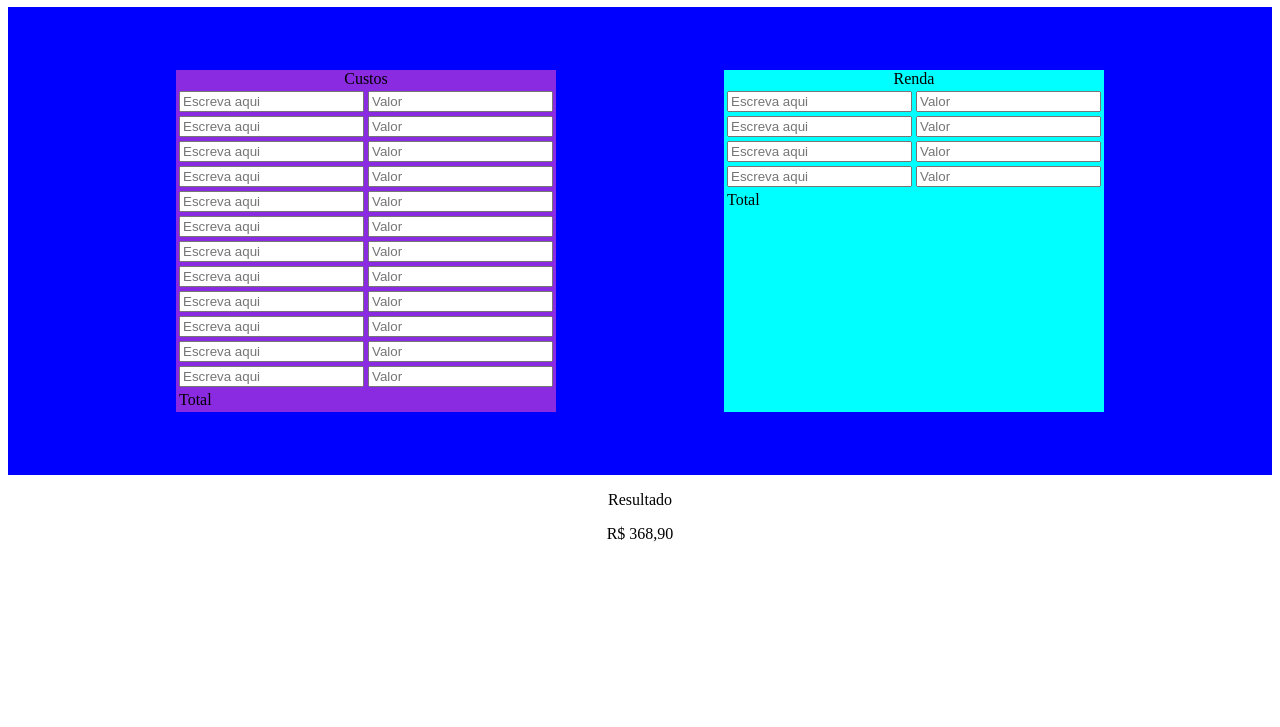
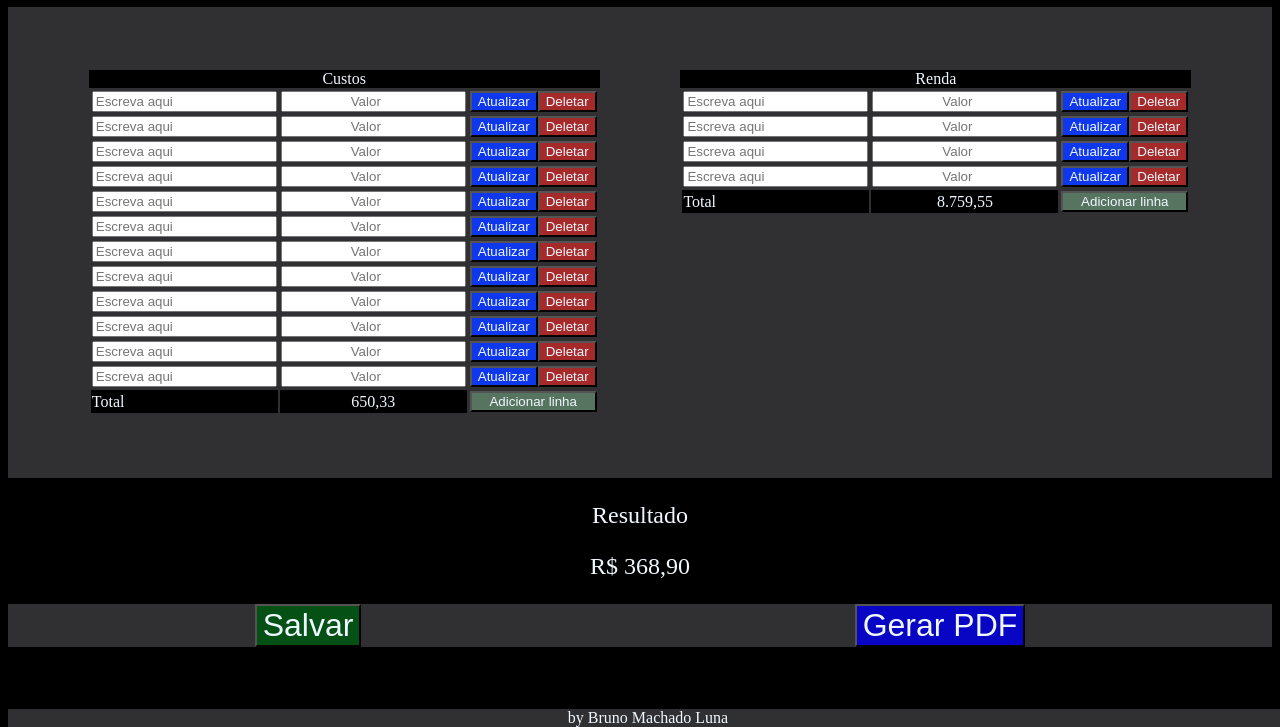
Before and after one commit to brunomacluna/Controle_Financeiro_Pessoal, a plain HTML site: page index.html in a window 1280 px wide. Shown: the part 73-800 px from the top of the page. Drawn offline with Linux system fonts and the light colour scheme.

Commit message:
modificações no index, add botões de salvar e gerar pdf. Realizado estilizações básicas para frontend com css no style

```diff
--- a/index.html
+++ b/index.html
@@ -13,59 +13,72 @@
         <div class="tabela-custos">
             <form action="">
                 <table>
-                    <caption>Custos</caption>
+                    <caption id="titulo-tabela-custos">Custos</caption>
                     <tr>
                         <td><input type="text" name="descricao" placeholder="Escreva aqui"></td>
                         <td><input type="number" name="valor" placeholder="Valor"></td>
+                        <td><button class="botao-atualizar">Atualizar</button><button class="botao-deletar">Deletar</button></td>
                     </tr>
                     <tr>
                         <td><input type="text" name="descricao" placeholder="Escreva aqui"></td>
                         <td><input type="number" name="valor" placeholder="Valor"></td>
+                        <td><button class="botao-atualizar">Atualizar</button><button class="botao-deletar">Deletar</button></td>
                     </tr>
                     <tr>
                         <td><input type="text" name="descricao" placeholder="Escreva aqui"></td>
                         <td><input type="number" name="valor" placeholder="Valor"></td>
+                        <td><button class="botao-atualizar">Atualizar</button><button class="botao-deletar">Deletar</button></td>
                     </tr>
                     <tr>
                         <td><input type="text" name="descricao" placeholder="Escreva aqui"></td>
                         <td><input type="number" name="valor" placeholder="Valor"></td>
+                        <td><button class="botao-atualizar">Atualizar</button><button class="botao-deletar">Deletar</button></td>
                     </tr>
                     <tr>
                         <td><input type="text" name="descricao" placeholder="Escreva aqui"></td>
                         <td><input type="number" name="valor" placeholder="Valor"></td>
+                        <td><button class="botao-atualizar">Atualizar</button><button class="botao-deletar">Deletar</button></td>
                     </tr>
                     <tr>
                         <td><input type="text" name="descricao" placeholder="Escreva aqui"></td>
                         <td><input type="number" name="valor" placeholder="Valor"></td>
+                        <td><button class="botao-atualizar">Atualizar</button><button class="botao-deletar">Deletar</button></td>
                     </tr>
                     <tr>
                         <td><input type="text" name="descricao" placeholder="Escreva aqui"></td>
                         <td><input type="number" name="valor" placeholder="Valor"></td>
+                        <td><button class="botao-atualizar">Atualizar</button><button class="botao-deletar">Deletar</button></td>
                     </tr>
                     <tr>
                         <td><input type="text" name="descricao" placeholder="Escreva aqui"></td>
                         <td><input type="number" name="valor" placeholder="Valor"></td>
+                        <td><button class="botao-atualizar">Atualizar</button><button class="botao-deletar">Deletar</button></td>
                     </tr>
                     <tr>
                         <td><input type="text" name="descricao" placeholder="Escreva aqui"></td>
                         <td><input type="number" name="valor" placeholder="Valor"></td>
+                        <td><button class="botao-atualizar">Atualizar</button><button class="botao-deletar">Deletar</button></td>
                     </tr>
                     <tr>
                         <td><input type="text" name="descricao" placeholder="Escreva aqui"></td>
                         <td><input type="number" name="valor" placeholder="Valor"></td>
+                        <td><button class="botao-atualizar">Atualizar</button><button class="botao-deletar">Deletar</button></td>
                     </tr>
                     <tr>
                         <td><input type="text" name="descricao" placeholder="Escreva aqui"></td>
                         <td><input type="number" name="valor" placeholder="Valor"></td>
+                        <td><button class="botao-atualizar">Atualizar</button><button class="botao-deletar">Deletar</button></td>
                     </tr>
                     <tr>
                         <td><input type="text" name="descricao" placeholder="Escreva aqui"></td>
                         <td><input type="number" name="valor" placeholder="Valor"></td>
+                        <td><button class="botao-atualizar">Atualizar</button><button class="botao-deletar">Deletar</button></td>
                     </tr>
                     <tfoot>
                         <tr>
-                            <td>Total</td>
-                            <td id="total-custo"></td>
+                            <td id="total-custo-texto">Total</td>
+                            <td id="total-custo">650,33</td>
+                            <td><button id="adicionar-linha-custos">Adicionar linha</button></td>
                         </tr>
                     </tfoot>
                 </table>
@@ -75,36 +88,48 @@
         <div class="tabela-renda">
             <form action="">
                 <table>
-                    <caption>Renda</caption>
+                    <caption id="titulo-tabela-renda">Renda</caption>
                     <tr>
                         <td><input type="text" name="descricao" placeholder="Escreva aqui"></td>
                         <td><input type="number" name="valor" placeholder="Valor"></td>
+                        <td><button class="botao-atualizar">Atualizar</button><button class="botao-deletar">Deletar</button></td>
                     </tr>
                     <tr>
                         <td><input type="text" name="descricao" placeholder="Escreva aqui"></td>
                         <td><input type="number" name="valor" placeholder="Valor"></td>
+                        <td><button class="botao-atualizar">Atualizar</button><button class="botao-deletar">Deletar</button></td>
                     </tr>
                     <tr>
                         <td><input type="text" name="descricao" placeholder="Escreva aqui"></td>
                         <td><input type="number" name="valor" placeholder="Valor"></td>
+                        <td><button class="botao-atualizar">Atualizar</button><button class="botao-deletar">Deletar</button></td>
                     </tr>
                     <tr>
                         <td><input type="text" name="descricao" placeholder="Escreva aqui"></td>
                         <td><input type="number" name="valor" placeholder="Valor"></td>
+                        <td><button class="botao-atualizar">Atualizar</button><button class="botao-deletar">Deletar</button></td>
                     </tr>
                     <tfoot>
                         <tr>
-                            <td>Total</td>
-                            <td id="total-renda"></td>
+                            <td id="total-renda-texto">Total</td>
+                            <td id="total-renda">8.759,55</td>
+                            <td><button id="adicionar-linha-renda">Adicionar linha</button></td>
                         </tr>
                     </tfoot>
                 </table>
             </form>
         </div>
     </div>
+
     <div id="resultado">
         <p id="resultado-texto">Resultado</p>
         <p id="valor-total">R$ 368,90</p>
     </div>
+    <div class="botoes-conteiners">
+        <div id="div-salvar"><button id="button-salvar">Salvar</button></div>
+        <div id="div-gerar-pdf"><button id="button-gerar-pdf">Gerar PDF</button></div>
+    </div>
+
+    <footer id="rodape">by Bruno Machado Luna</footer>
 </body>
 </html>
--- a/style.css
+++ b/style.css
@@ -1,23 +1,102 @@
+body {
+    background-color: black;
+    color: aliceblue;
+}
+
 #titulo-principal {
     text-align: center;
 }
 
 .tabelas-conteiner {
-    background-color: blue;
+    background-color:rgb(48, 48, 51);
     display: flex;
     justify-content: space-evenly;
 }
 .tabela-custos {
-    background-color: blueviolet;
+    background-color: rgb(48, 48, 51);
     margin-top: 5%;
     margin-bottom: 5%;
 }
 .tabela-renda {
-    background-color: aqua;
+    background-color: rgb(48, 48, 51);
     margin-top: 5%;
     margin-bottom: 5%;
 }
 
 #resultado {
     text-align: center;
+    font-size: x-large;
 }
+
+.botao-atualizar {
+    color: aliceblue;
+    background-color: rgb(15, 55, 235);
+
+}
+.botao-deletar {
+    color: aliceblue;
+    background-color: brown;
+
+}
+#adicionar-linha-renda {
+    color: aliceblue;
+    background-color: rgb(86, 116, 95);
+    width: 100%;
+}
+#adicionar-linha-custos {
+    color: aliceblue;
+    background-color: rgb(86, 116, 95);
+    width: 100%;
+}
+
+input[name="valor"] {
+    text-align: center;
+}
+
+#total-custo {
+    text-align: center;
+    background-color: black;
+}
+#total-custo-texto {
+    background-color: black;
+}
+#total-renda {
+    text-align: center;
+    background-color: black;
+}
+#total-renda-texto {
+    background-color: black;
+}
+
+#titulo-tabela-custos {
+    background-color: black;
+}
+#titulo-tabela-renda {
+    background-color: black;
+}
+
+#rodape {
+    position: fixed;
+    width: 100%;
+    bottom: 0;
+    text-align: center;
+    color: aliceblue;
+    background-color:  rgb(48, 48, 51);
+}
+
+.botoes-conteiners {
+    display: flex;
+    background-color: rgb(48, 48, 51);
+    justify-content:space-around;
+}
+
+#button-salvar {
+    color: aliceblue;
+    background-color: rgb(4, 80, 21);
+   font-size: xx-large;
+}
+#button-gerar-pdf {
+    color: aliceblue;
+    background-color: rgb(8, 5, 196);
+   font-size: xx-large;
+}
```
Also changed, not shown: 2 other files.
